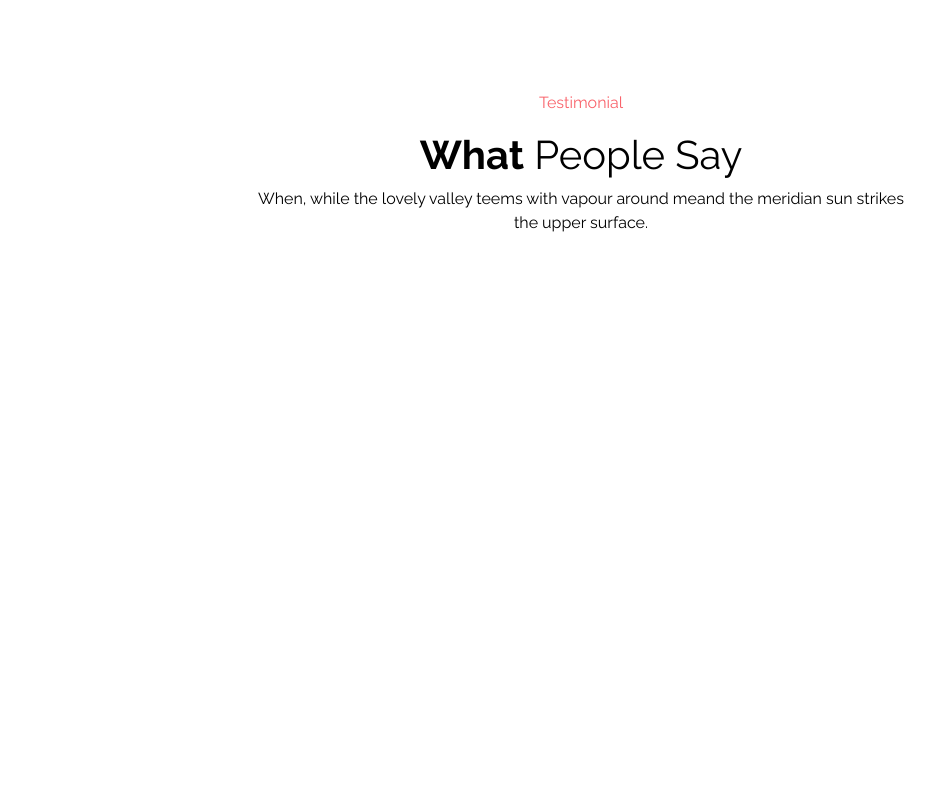
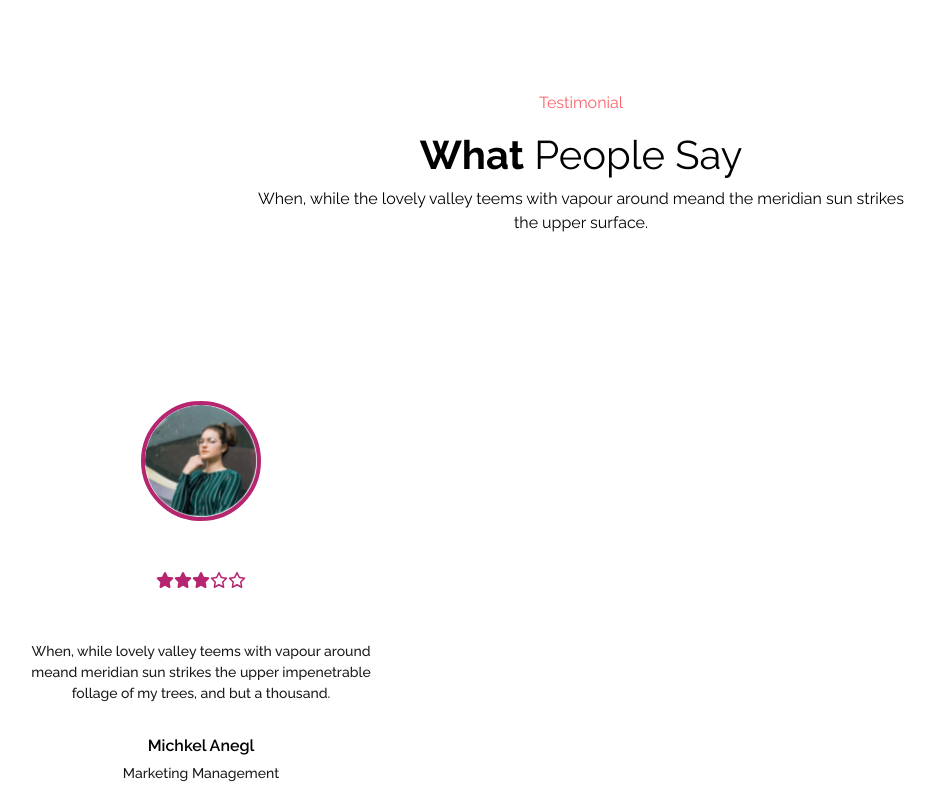
Before and after one commit to Evanflow89/proj-html-vuejs, a Vue app: page / in a window 1280 px wide. Shown: the part 4737-5537 px from the top of the page, without its empty margins (59-994 px from the left). Before the commit the page ends 5138 px from the top, so only its background shows below. Built offline with nearby package versions, Linux system fonts and the light colour scheme.

Commit message:
added first card people

```diff
--- a/src/components/sections/WhatPeople.vue
+++ b/src/components/sections/WhatPeople.vue
@@ -9,9 +9,33 @@
         the upper surface.
       </p>
     </div>
+
+    <!-- ############# CARDS SECTION ################# -->
     <div class="container people_cards">
       <div class="row">
-        <div class="col-3"></div>
+        <div class="col-4">
+          <div class="img_people d-flex justify-content-center">
+            <img
+              src="../../assets/style/images/szabo-viktor-1266895-unsplash-1024x1024.png"
+              alt="User Image"
+              class="mb-5"
+            />
+          </div>
+          <div class="stars text-center pb-5">
+            <i class="fa-solid fa-star"></i>
+            <i class="fa-solid fa-star"></i>
+            <i class="fa-solid fa-star"></i>
+            <i class="fa-regular fa-star"></i>
+            <i class="fa-regular fa-star"></i>
+          </div>
+          <p class="pb-3 text-center">
+            When, while lovely valley teems with vapour around meand meridian
+            sun strikes the upper impenetrable follage of my trees, and but a
+            thousand.
+          </p>
+          <h6 class="text-center">Michkel Anegl</h6>
+          <p class="text-center">Marketing Management</p>
+        </div>
       </div>
     </div>
   </section>
@@ -38,4 +62,21 @@ export default {
     color: var(--text-black);
   }
 }
+.people_cards {
+  .img_people img {
+    width: 7.5rem;
+    border: 4px solid #b6256f;
+    border-radius: 50%;
+  }
+  .fa-star {
+    color: #b6256f;
+  }
+  p {
+    font-size: 0.875rem;
+    font-weight: 500;
+  }
+  h6 {
+    font-weight: 600;
+  }
+}
 </style>
```
